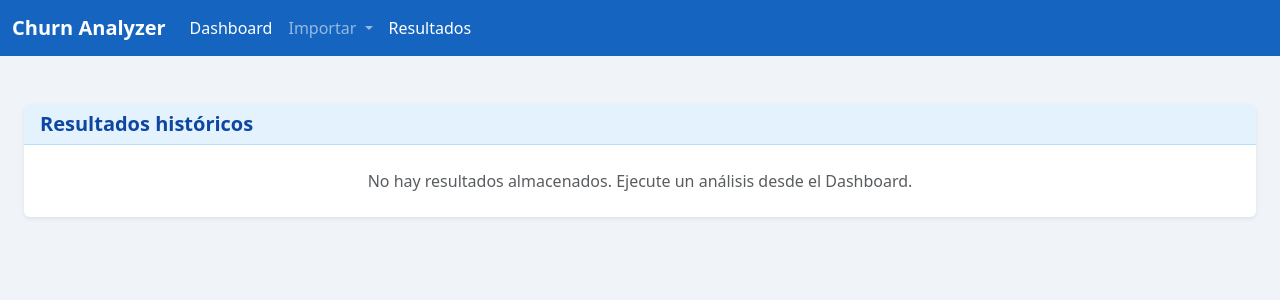
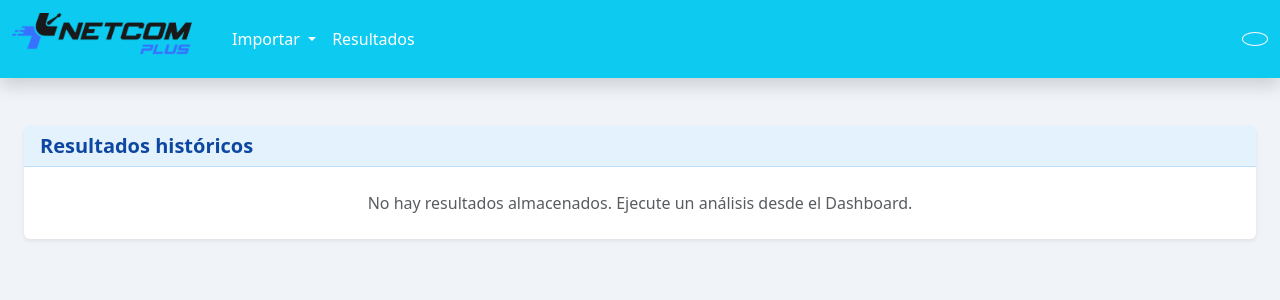
Before and after one commit to ALFD03/NetOwl-Django, a Django app: template analyzer_app/templates/analyzer/results_list.html in a window 1280 px wide. Shown: the top 300 px of the page. Run offline with Django 5.2, Linux system fonts and the light colour scheme; the template is opened without the code that fills it, so the values that code supplies are empty.

Commit message:
-Ajuste de Colores en la navbar - Ajuste de Colores en los textos - Ajuste de espaciado y sombreado en la barra de navegacion - Agregar boton para tema (No funcional)

```diff
--- a/templates/includes/navbar.html
+++ b/templates/includes/navbar.html
@@ -1,10 +1,12 @@
 <!-- [navbar.html] Barra de navegación principal incluida desde base.html.
      Sin contexto Django adicional; usa únicamente etiquetas url. -->
-<nav class="navbar navbar-expand-lg navbar-dark bg-primary mb-4">
-  <div class="container-fluid">
+{% load static %}
+<nav class="navbar navbar-expand-lg navbar-dark bg-info mb-4 shadow">
+  <div class="container-fluid gap-3">
     <!-- Marca / logo del sitio, enlaza al dashboard -->
+
     <a class="navbar-brand fw-semibold" href="{% url 'dashboard' %}">
-      Churn Analyzer
+      <img src="{% static 'img/logo.png' %}" alt="Logo" width="180" class="img-fluid">
     </a>
     <!-- Botón de colapso para pantallas pequeñas (hamburguesa) -->
     <button class="navbar-toggler" type="button" data-bs-toggle="collapse" data-bs-target="#navbarNav">
@@ -14,17 +16,17 @@
     <div class="collapse navbar-collapse" id="navbarNav">
       <ul class="navbar-nav me-auto">
         <!-- Enlace al dashboard -->
-        <li class="nav-item">
+        <!-- <li class="nav-item">
           <a class="nav-link text-white" href="{% url 'dashboard' %}">Dashboard</a>
-        </li>
+        </li> -->
         <!-- Dropdown "Importar" con opciones para subir CSV de subscripciones y logs -->
         <li class="nav-item dropdown">
-          <a class="nav-link dropdown-toggle" href="#" role="button" data-bs-toggle="dropdown">
+          <a class="nav-link dropdown-toggle text-white" href="#" role="button" data-bs-toggle="dropdown">
             Importar
           </a>
           <ul class="dropdown-menu">
-            <li><a class="dropdown-item text-white" href="{% url 'import_subscriptions' %}">Subscripciones</a></li>
-            <li><a class="dropdown-item text-white" href="{% url 'import_logs' %}">Logs</a></li>
+            <li><a class="dropdown-item" href="{% url 'import_subscriptions' %}">Subscripciones</a></li>
+            <li><a class="dropdown-item" href="{% url 'import_logs' %}">Logs</a></li>
           </ul>
         </li>
         <!-- Enlace a la lista de resultados históricos -->
@@ -33,5 +35,8 @@
         </li>
       </ul>
     </div>
+    <button class="btn btn-outline-light rounded-circle">
+      <i class="bi bi-brightness-high-fill"></i>
+    </button>
   </div>
 </nav>
```
